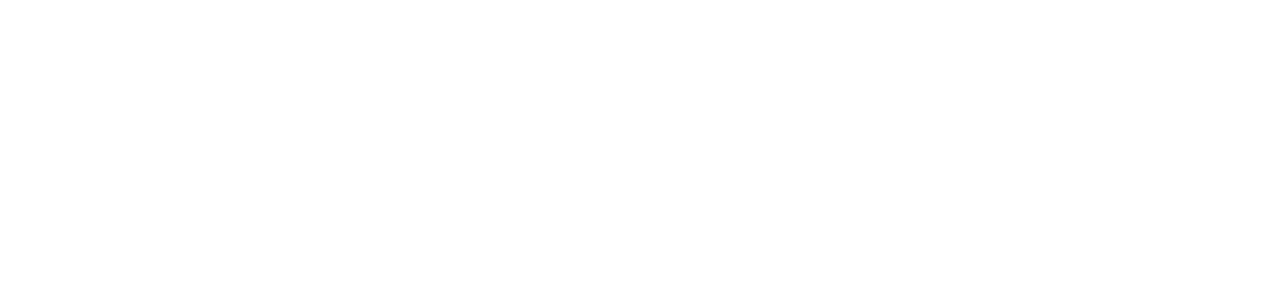
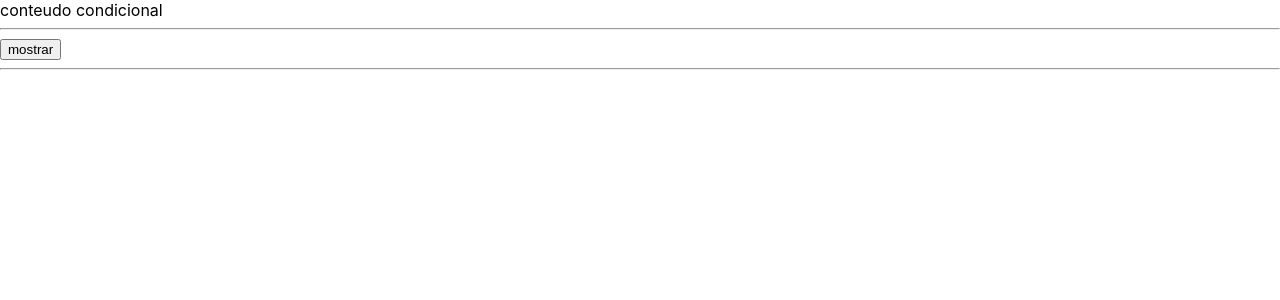
Before and after one commit to Donlekao/Leko-novo, a React (Create React App) app: page /condicao in a window 1280 px wide. Before the commit this address had no page. Shown: the top 300 px of the page. Built offline with nearby package versions, Linux system fonts and the light colour scheme.

Commit message:
aula_26.08

```diff
--- a/src/App.tsx
+++ b/src/App.tsx
@@ -7,6 +7,7 @@
 import AlunoDetalhe from "./paginas/alunoDetalhe";
 import Pai from "./paginas/pai";
 import Listas from "./paginas/listas";
+import Condicao from "./paginas/condicao";
 
 
 function App() {
@@ -20,6 +21,7 @@
         <Route path="/alunos/:aluno" element = {<AlunoDetalhe/>} />
         <Route path="/pai" element= {<Pai/>} />
         <Route path='/listas'element = {<Listas/>} />
+        <Route path="/condicao" element = {<Condicao/>} />
 
       </Routes>
 
--- /dev/null
+++ b/src/paginas/condicao.tsx
@@ -0,0 +1,42 @@
+import { useState } from "react";
+
+
+function Condicao(){
+
+const[show, setshow] = useState (false);
+function HandleClickMostrar (){
+    setshow (!show);
+
+}
+/*function HandleClickMostrar(){
+    if(show){
+        setshow(false)
+    } else{
+        setshow(true)
+
+    }
+} */
+
+    return(
+            <div>
+                conteudo condicional
+                <hr />
+                <button onClick={HandleClickMostrar}> {show ? "ocultar" : "mostrar" } </button>
+                <hr />
+                    {show === true &&
+                    <div> esse texto só sera exibido se o show for a true
+
+                    </div>
+                }
+
+            </div>
+
+
+    )
+
+
+
+
+}
+
+export default Condicao
```
